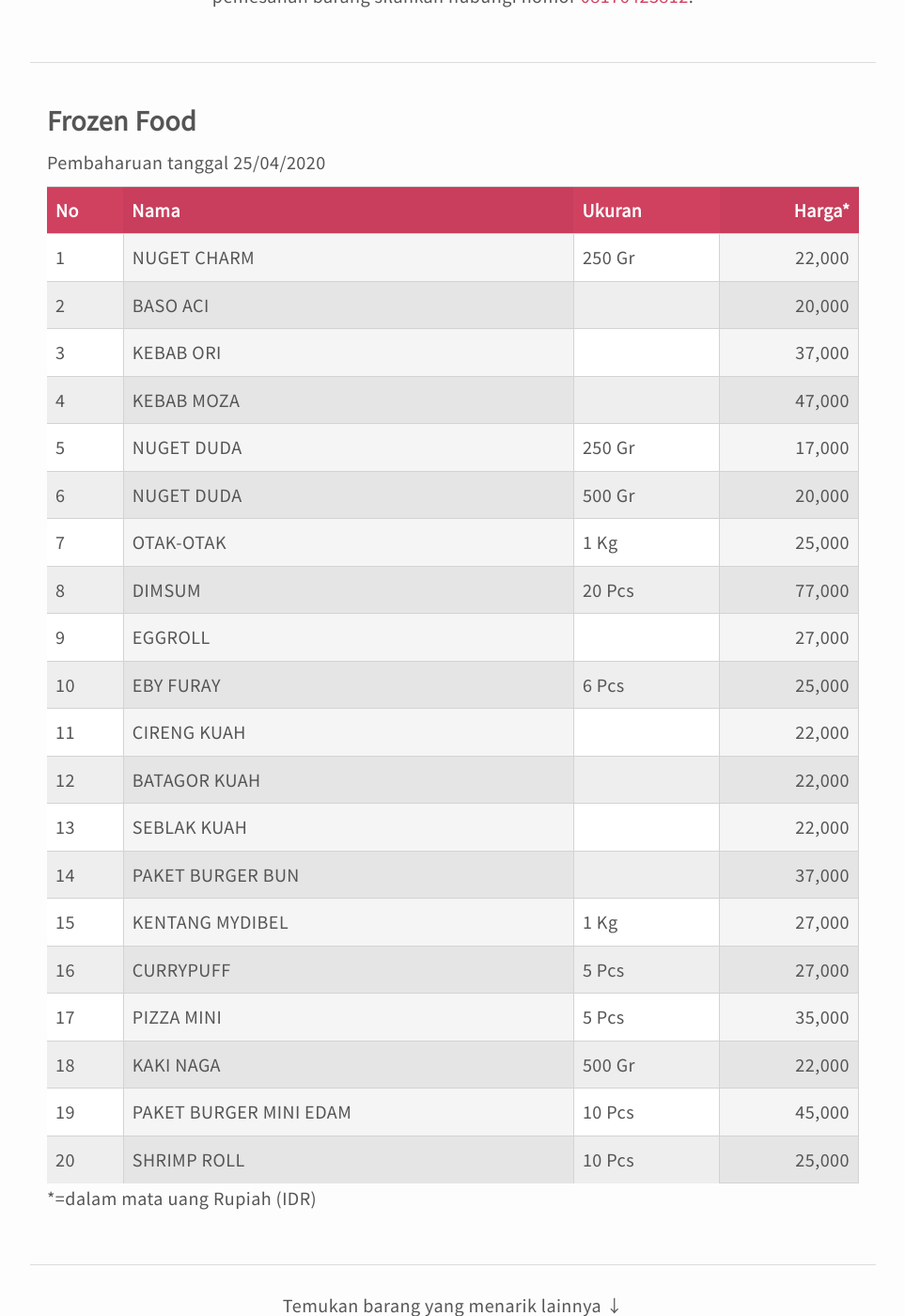
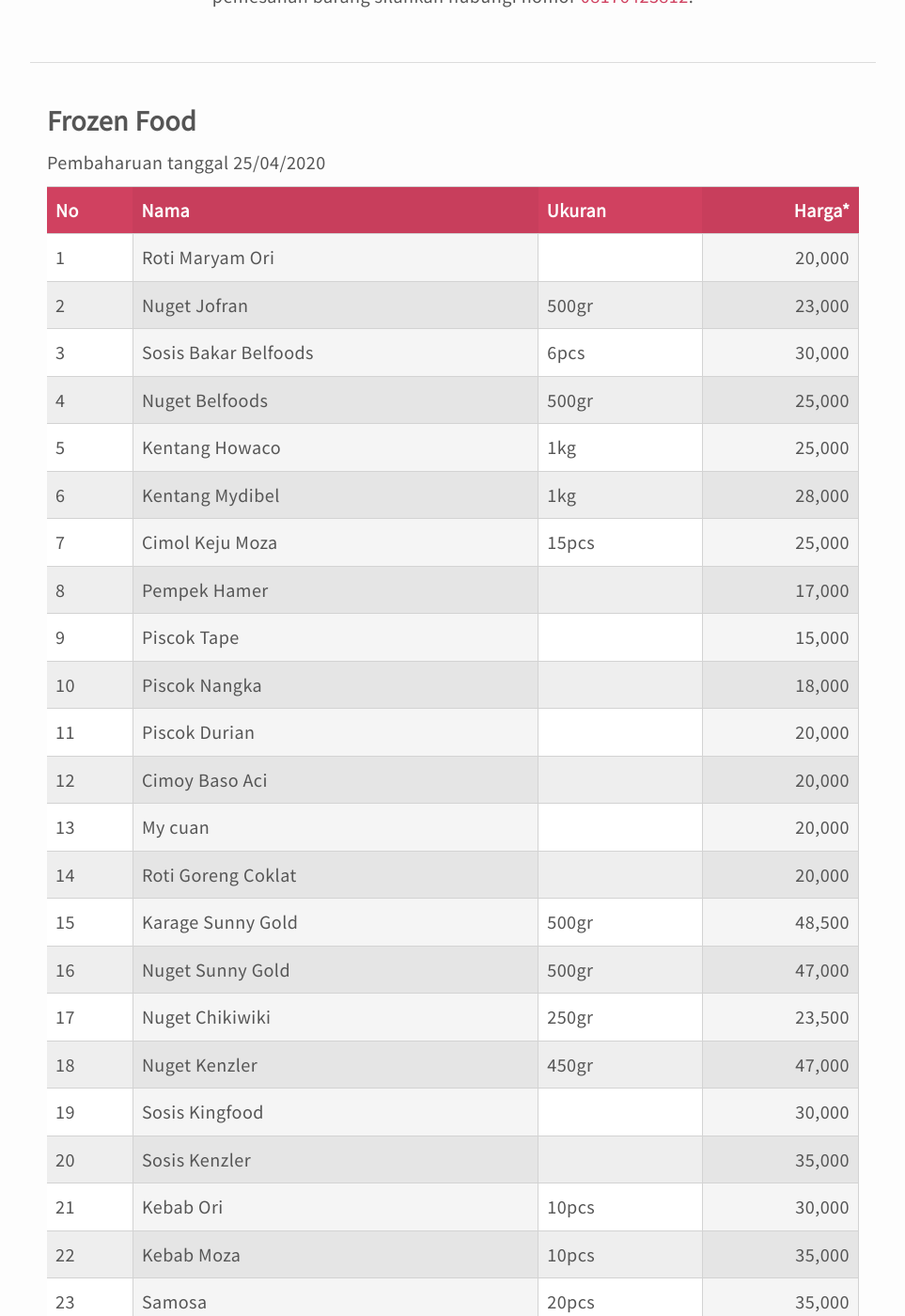
Before and after one commit to krhmwn/uwiechanshop, a Jekyll site: the page built from _posts/2020-01-03-frozen-food.markdown, in a window 1280 px wide and 1400 px high, scrolled down 240 px. Shown: the whole window at 94% size, without its empty margins (158-1121 px from the left). Built offline with Jekyll 4.4.1, drawn with Linux system fonts in a browser that asks for light colours; some of the changed text lies outside the part shown.

Commit message:
Update post v.1.1.6

```diff
--- a/_posts/2020-01-03-frozen-food.markdown
+++ b/_posts/2020-01-03-frozen-food.markdown
@@ -11,25 +11,29 @@
 
 | No | Nama | Ukuran | Harga* |
 |----|------|--------|-------:|
-| 1 | NUGET CHARM | 250 Gr | 22,000 |
-| 2 | BASO ACI |  | 20,000 |
-| 3 | KEBAB ORI |  | 37,000 |
-| 4 | KEBAB MOZA |  | 47,000 |
-| 5 | NUGET DUDA | 250 Gr | 17,000 |
-| 6 | NUGET DUDA | 500 Gr | 20,000 |
-| 7 | OTAK-OTAK	| 1 Kg | 25,000 |
-| 8 | DIMSUM | 20 Pcs | 77,000 |
-| 9 | EGGROLL |  | 27,000 |
-| 10 | EBY FURAY | 6 Pcs | 25,000 |
-| 11 | CIRENG KUAH |  | 22,000 |
-| 12 | BATAGOR KUAH |  | 22,000 |
-| 13 | SEBLAK KUAH |  | 22,000 |
-| 14 | PAKET BURGER BUN |  | 37,000 |
-| 15 | KENTANG MYDIBEL | 1 Kg | 27,000 |
-| 16 | CURRYPUFF | 5 Pcs | 27,000 |
-| 17 | PIZZA MINI | 5 Pcs | 35,000 |
-| 18 | KAKI NAGA | 500 Gr | 22,000 |
-| 19 | PAKET BURGER MINI EDAM | 10 Pcs | 45,000 |
-| 20 | SHRIMP ROLL | 10 Pcs | 25,000 |
+| 1 | Roti Maryam Ori |  | 20,000 |
+| 2 | Nuget Jofran | 500gr | 23,000 |
+| 3 | Sosis Bakar Belfoods | 6pcs | 30,000 |
+| 4 | Nuget Belfoods | 500gr | 25,000 |
+| 5 | Kentang Howaco | 1kg | 25,000 |
+| 6 | Kentang Mydibel | 1kg | 28,000 |
+| 7 | Cimol Keju Moza	| 15pcs | 25,000 |
+| 8 | Pempek Hamer |  | 17,000 |
+| 9 | Piscok Tape |  | 15,000 |
+| 10 | Piscok Nangka |  | 18,000 |
+| 11 | Piscok Durian |  | 20,000 |
+| 12 | Cimoy Baso Aci |  | 20,000 |
+| 13 | My cuan |  | 20,000 |
+| 14 | Roti Goreng Coklat |  | 20,000 |
+| 15 | Karage Sunny Gold | 500gr | 48,500 |
+| 16 | Nuget Sunny Gold | 500gr | 47,000 |
+| 17 | Nuget Chikiwiki | 250gr | 23,500 |
+| 18 | Nuget Kenzler | 450gr | 47,000 |
+| 19 | Sosis Kingfood |  | 30,000 |
+| 20 | Sosis Kenzler |  | 35,000 |
+| 21 | Kebab Ori | 10pcs | 30,000 |
+| 22 | Kebab Moza | 10pcs | 35,000 |
+| 23 | Samosa | 20pcs | 35,000 |
+| 24 | Pisang Coklat Keju |  | 35,000 |
 
 *=dalam mata uang Rupiah (IDR)
```
